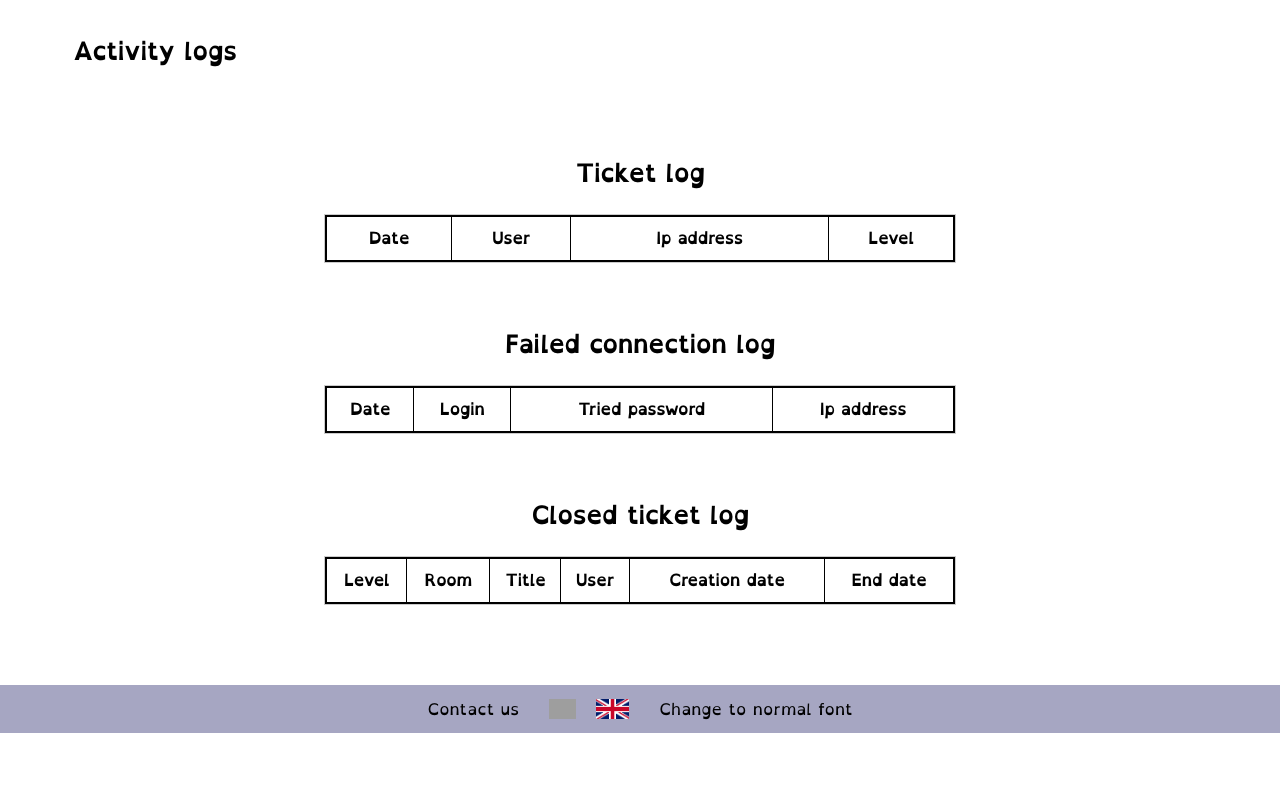
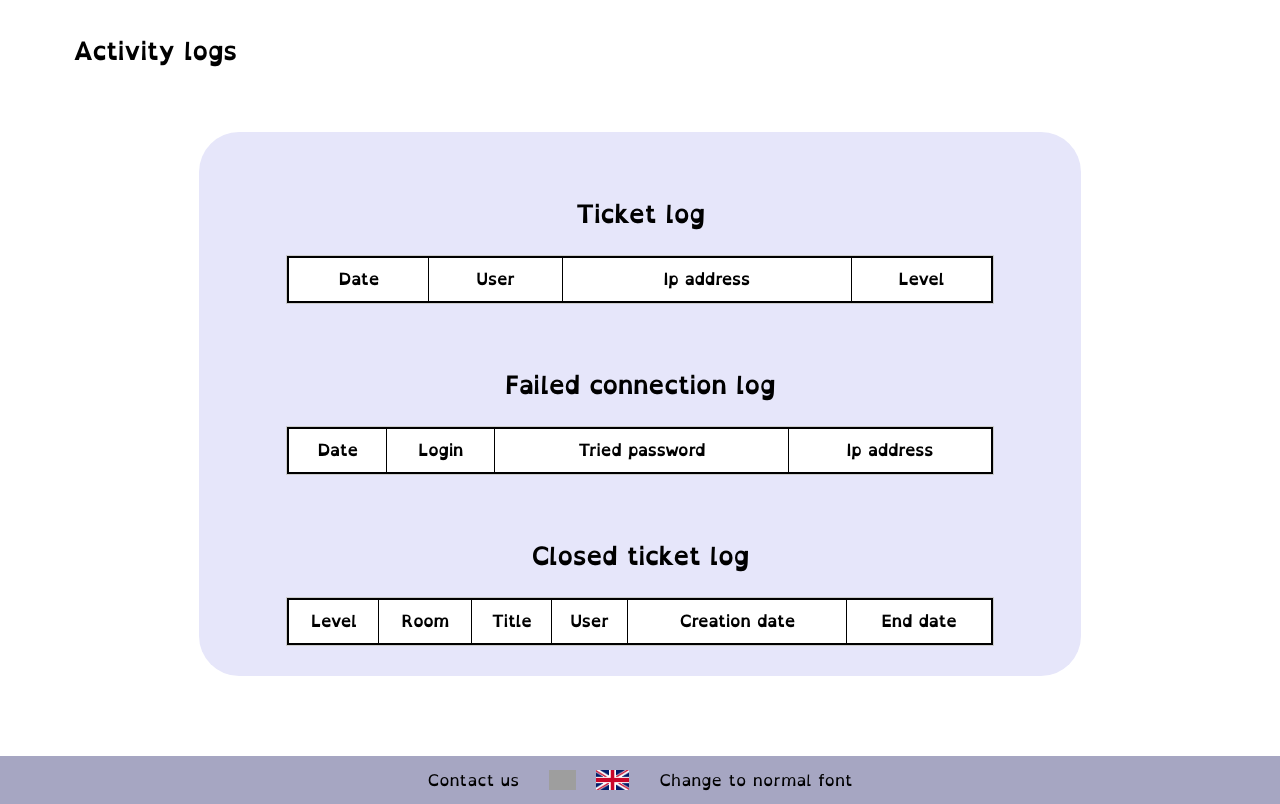
Before and after one commit to Boucanier/Sae_3.01_Ticketing_Web_App, a PHP site: page /activity_log.php in a window 1280 px wide. Shown: the part 148-952 px from the top of the page. Before the commit the page ends 881 px from the top, so only its background shows below. Run offline with PHP 8.4, Linux system fonts and the light colour scheme; a user stored in the database is signed in; data that the repository does not hold is empty; grey boxes are pictures that could not be loaded.

Commit message:
Ajout des background-color aux pages profile, connection, activity_log

```diff
--- a/src/pages/style/style.css
+++ b/src/pages/style/style.css
@@ -180,6 +180,9 @@ main {
     display: flex;
     flex-direction: column;
     align-items: center;
+    background-color: lavender;
+    border-radius: 40px;
+    padding: 20px;
 }
 
 #information {
@@ -298,10 +301,16 @@ input {
     display: flex;
     flex-direction: column;
     align-items: center;
+    background-color: lavender;
+    border-radius: 40px;
+    border: lavender;
 }
 
 .log_in{
     width: 30%;
+    background-color: lavender;
+    border-radius: 40px;
+    padding: 20px;
 }
 
 .user_info{
@@ -309,6 +318,9 @@ input {
     flex-direction: column;
     align-items: center;
     justify-content: space-between;
+    background-color: lavender;
+    border-radius: 40px;
+    padding: 20px;
 }
 
 .form_group{
@@ -701,23 +713,36 @@ th {
 }
 
 .activity_log_parts{
-    text-align: center; /* Centre le contenu horizontalement */
+    text-align: center;
     margin-top: 60px;
+}
+
+#activity_log_page{
+    background-color: lavender;
+    border-radius: 40px;
+    width: 70%;
+    margin: 0 auto;
+    padding-bottom: 30px;
+    padding-top: 1px;
+    margin-top: 40px;
 }
 
 #scrollable-table {
     max-height: 300px;
     overflow-y: auto;
     border: 1px solid #ccc;
-    width: 50%;
     margin: auto;
     position: relative;
-    margin-top: 15px;
+    width: 80%;
 }
 
 #ticket_log_table {
     width: 100%;
     border-collapse: collapse;
+}
+
+table{
+    background-color: white;
 }
 
 .ticketPageError > p{
```
